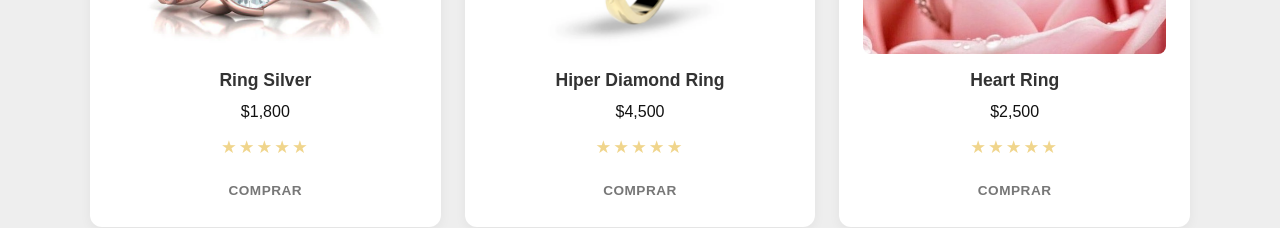
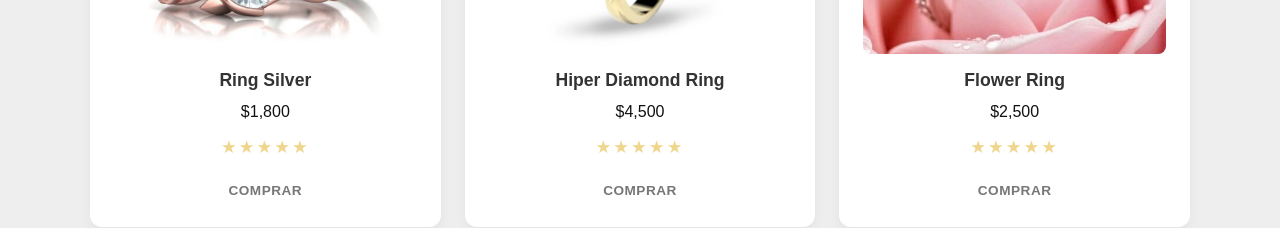
Before and after one commit to SpeedChela/Lumina, a Next.js app: page /productos/anillos in a window 1280 px wide. Shown: the part 476-704 px from the top of the page. Built offline with nearby package versions, Linux system fonts and the light colour scheme.

Commit message:
le cambie un nombre pa que vaya acorde

```diff
--- a/app/productos/anillos/page.tsx
+++ b/app/productos/anillos/page.tsx
@@ -23,7 +23,7 @@ const anillosData = [
   },
   {
     id: 'heart-ring',
-    nombre: 'Heart Ring',
+    nombre: 'Flower Ring',
     precio: 2500,
     imagen: '/Images/anillo1.jpg', // Imagen repetida como ejemplo
     rating: 5,
```
